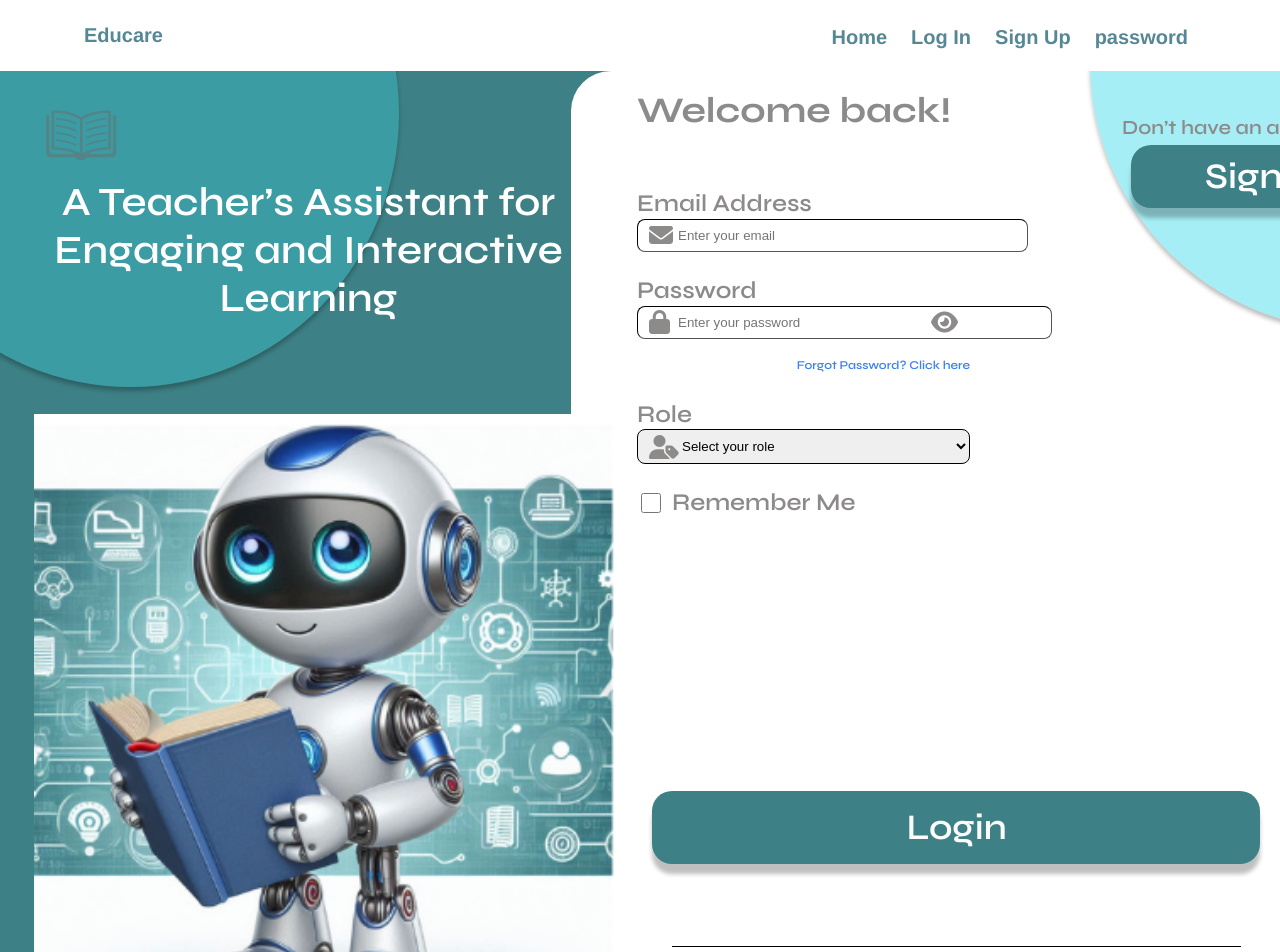
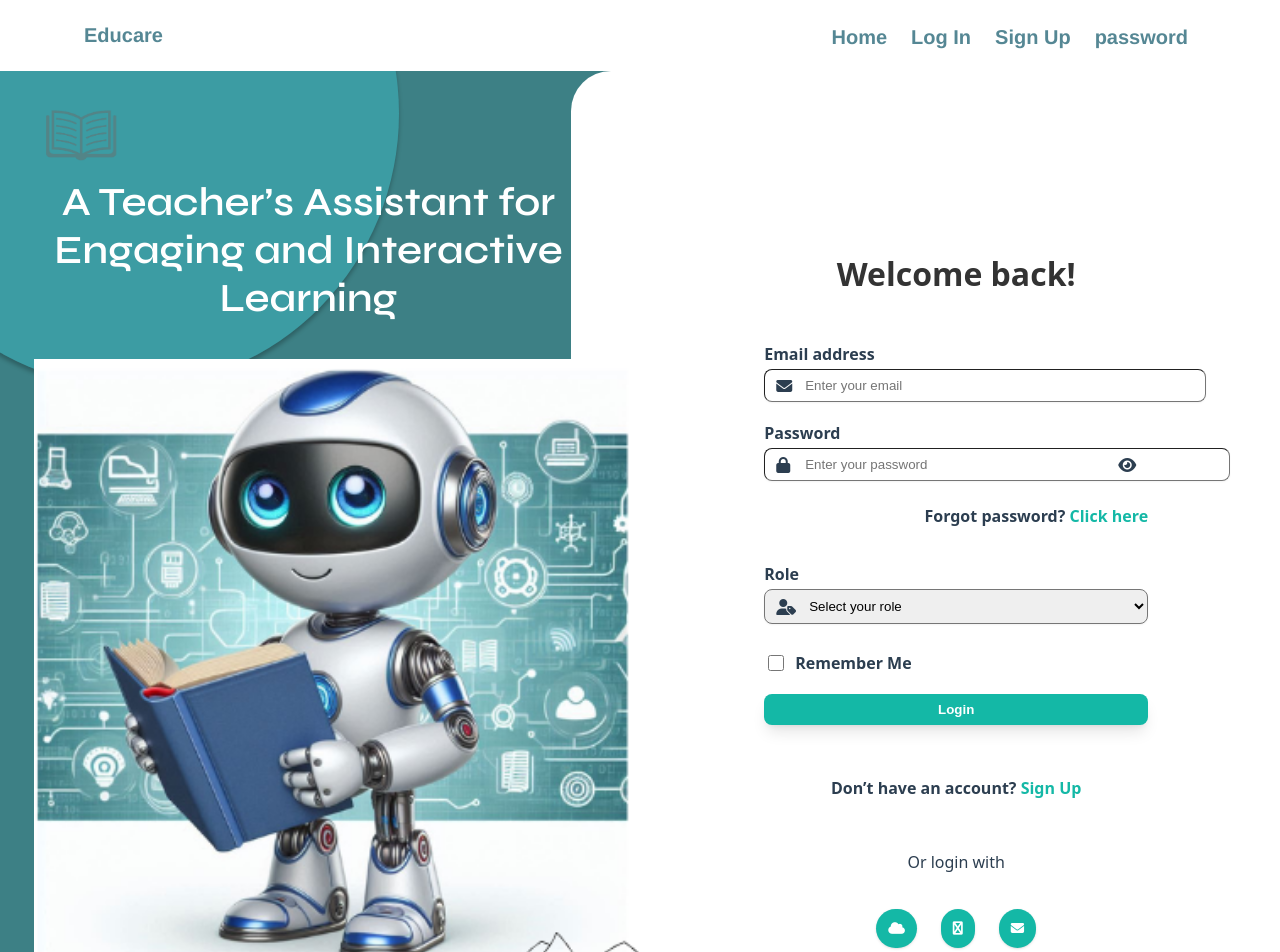
Before and after one commit to 23026475/Educare, a Vue app: page /login in a window 1280 px wide. Shown: the top 952 px of the page. Built offline with nearby package versions, Linux system fonts and the light colour scheme; some icons are missing.

Commit message:
styled login page

```diff
--- a/src/components/Container.vue
+++ b/src/components/Container.vue
@@ -1,24 +1,19 @@
 <template>
-  <div class="self-stretch h-[673px] relative max-w-full text-left text-5xl text-writing font-syne">
-    <div class="absolute top-[0px] left-[0px] w-full flex flex-row items-end justify-between max-w-full gap-5">
-      <!-- Welcome and Form Instructions -->
-      <div class="flex flex-col items-start justify-start gap-10 min-w-[333px] min-h-[185px] max-w-full mq975:gap-5">
-        <div class="self-stretch flex flex-row items-start justify-start relative max-w-full">
-          <h2 class="m-0 h-[78px] flex-1 relative text-17xl font-bold flex items-center max-w-full z-[2] mq975:text-3xl mq1000:text-10xl">
-            Welcome back!
-          </h2>
-        </div>
+  <div class="self-stretch h-[673px] relative max-w-full text-left text-gray-700 font-sans">
+    <div class="absolute top-40 left-0 w-full flex flex-col items-center gap-6">
+      <!-- Welcome Message -->
+      <h1 class="text-4xl font-bold text-writing mb-6">Welcome back!</h1>
 
       <!-- Form Fields -->
-        <div class="flex flex-col gap-6 w-full max-w-md">
+      <div class="flex flex-col gap-5 w-full max-w-sm">
         <!-- Email Field -->
-          <div class="flex flex-col w-full relative">
-            <label for="email" class="font-semibold text-lg">Email Address</label>
-            <div class="relative">
+        <div class="flex flex-col relative">
+          <label for="email" class="text-sm font-semibold">Email address</label>
+          <div class="relative mt-1">
             <input
               id="email"
               type="email"
-                class="border border-black rounded-lg px-4 py-2 pl-10 focus:outline-none focus:border-blue-500 w-full"
+              class="border border-gray-300 rounded-lg px-4 py-2 pl-10 focus:outline-none focus:border-teal-500 w-full shadow-sm"
               placeholder="Enter your email"
             />
             <i class="fas fa-envelope absolute top-1/2 left-3 transform -translate-y-1/2 text-gray-500"></i>
@@ -26,77 +21,96 @@
         </div>
 
         <!-- Password Field -->
-          <div class="flex flex-col w-full relative">
-            <label for="password" class="font-semibold text-lg">Password</label>
-            <div class="relative">
+        <div class="flex flex-col relative">
+          <label for="password" class="text-sm font-semibold">Password</label>
+          <div class="relative mt-1">
             <input
               id="password"
               type="password"
-                class="border border-black rounded-lg px-4 py-2 pl-10 pr-10 focus:outline-none focus:border-blue-500 w-full"
+              class="border border-gray-300 rounded-lg px-4 py-2 pl-10 pr-10 focus:outline-none focus:border-teal-500 w-full shadow-sm"
               placeholder="Enter your password"
             />
             <i class="fas fa-lock absolute top-1/2 left-3 transform -translate-y-1/2 text-gray-500"></i>
             <i class="fas fa-eye absolute top-1/2 right-3 transform -translate-y-1/2 text-gray-500 cursor-pointer"></i>
           </div>
-            <!-- Forgot Password Link -->
           <div class="text-right mt-2">
+            <p class="text-sm font-semibold text-gray-700">
+              Forgot password?
             <a
               @click="onForgotPasswordClick"
-                class="text-blue-500 hover:underline cursor-pointer font-semibold"
-                style="font-size: 0.75rem;"
+              class="text-teal-500 hover:underline text-xs font-semibold cursor-pointer"
             >
-                Forgot Password? Click here
+               Click here
             </a>
+          </p>
           </div>
         </div>
 
         <!-- Role Dropdown -->
-          <div class="flex flex-col w-full relative">
-            <label for="role" class="font-semibold text-lg">Role</label>
-            <div class="relative">
+        <div class="flex flex-col relative">
+          <label for="role" class="text-sm font-semibold">Role</label>
+          <div class="relative mt-1">
             <select
               id="role"
-                class="border border-black rounded-lg px-4 py-2 pl-10 focus:outline-none focus:border-blue-500 w-full"
+              class="border border-gray-300 rounded-lg px-4 py-2 pl-10 focus:outline-none focus:border-teal-500 w-full shadow-sm"
             >
               <option value="" disabled selected>Select your role</option>
-                <option value="educator">Student</option>
-                <option value="student">Learner</option>
-                <option value="educator">Teacher</option>
-                <option value="student">lecturer</option>
+              <option value="student">Student</option>
+              <option value="learner">Learner</option>
+              <option value="teacher">Teacher</option>
+              <option value="lecturer">Lecturer</option>
             </select>
             <i class="fas fa-user-tag absolute top-1/2 left-3 transform -translate-y-1/2 text-gray-500"></i>
           </div>
         </div>
 
         <!-- Remember Me Checkbox -->
-          <div class="flex items-center gap-2">
+        <div class="flex items-center gap-2 mt-2">
           <input
             id="remember"
             type="checkbox"
-              class="h-5 w-5 border border-black rounded focus:outline-none focus:border-blue-500"
+            class="h-4 w-4 text-teal-500 border-gray-300 rounded focus:ring-teal-500"
           />
-            <label for="remember" class="text-lg font-semibold">Remember Me</label>
-          </div>
-        </div>
+          <label for="remember" class="text-sm font-semibold">Remember Me</label>
         </div>
 
+        <!-- Login Button -->
+        <button
+          class="bg-teal-500 text-white font-semibold py-2 rounded-lg shadow-lg hover:bg-teal-600 transition duration-300"
+        >
+          Login
+        </button>
+
         <!-- Sign Up Section -->
-<div class="flex flex-col items-start justify-end pt-0 px-0 pb-2 box-border min-w-[377px] max-w-full text-center text-17xl text-gray mq450:min-w-full">
-  <div class="self-stretch h-[244px] relative">
-    <!-- Decorative Circle Background (adjusted to avoid overlap) -->
-    <div class="absolute top-[-480px] left-[100px] z-[0] shadow-[0px_4px_4px_rgba(0,_0,_0,_0.25)] rounded-full bg-darkturquoise-100 w-[535px] h-[545px] pointer-events-none"></div>
-
-    <div class="absolute top-[-120px] left-[141px] w-[223px] h-[39px]">
+        <div class="text-center mt-4">
+          <p class="text-sm font-semibold text-gray-700">
+            Don’t have an account?
             <a
-        class="relative font-semibold flex items-center justify-center w-full h-full cursor-pointer z-[2]  bg-teal-100 text-white py-3 px-8 shadow-[0px_10px_4px_rgba(0,_0,_0,_0.25)] hover:bg-cadetblue rounded-xl transition duration-300"
               @click="onSignUpTextClick"
+              class="text-teal-500 hover:underline cursor-pointer"
             >
               Sign Up
             </a>
+          </p>
         </div>
-    <div class="absolute top-[-150px] left-[132px] text-xl font-semibold text-writing z-[3] mq975:text-base">
-      Don’t have an account?
+
+        <!-- Or Login With Section -->
+        <div class="flex items-center justify-center my-4">
+          <span class="text-gray-500 text-sm">Or login with</span>
         </div>
+
+        <!-- Social Icons -->
+        <div class="flex justify-center gap-6 mb-4">
+          <!-- Placeholder Icons -->
+          <button class="bg-teal-500 p-3 rounded-full text-white shadow hover:bg-teal-600 transition">
+            <i class="fas fa-cloud"></i>
+          </button>
+          <button class="bg-teal-500 p-3 rounded-full text-white shadow hover:bg-teal-600 transition">
+            <i class="fas fa-windows"></i>
+          </button>
+          <button class="bg-teal-500 p-3 rounded-full text-white shadow hover:bg-teal-600 transition">
+            <i class="fas fa-envelope"></i>
+          </button>
         </div>
       </div>
     </div>
@@ -110,11 +124,17 @@ export default defineComponent({
   name: "ContentContainer",
   methods: {
     onSignUpTextClick() {
-      this.$router.push("/");
+      this.$router.push("/sign-up");
     },
-    onForgotPasswordClickClick() {
-      this.$router.push("/password-reset-page");
+    onForgotPasswordClick() {
+      this.$router.push("/password-reset");
     },
   },
 });
 </script>
+
+<style scoped>
+.text-writing {
+  color: #333; /* Custom color as seen in your screenshot */
+}
+</style>
--- a/src/pages/LoginPage.vue
+++ b/src/pages/LoginPage.vue
@@ -15,23 +15,9 @@
         <div
           class="flex-1 flex flex-row items-start justify-start relative max-w-full"
         >
-          <button
-            class="cursor-pointer [border:none] py-1.5 pl-1 pr-[3px] bg-teal-100 flex-1 shadow-[0px_10px_4px_rgba(0,_0,_0,_0.25)] rounded-xl flex flex-row items-start justify-start box-border max-w-full z-[1] hover:bg-cadetblue"
-          >
-            <div
-              class="h-[73px] w-[650px] relative shadow-[0px_10px_4px_rgba(0,_0,_0,_0.25)] rounded-xl bg-teal-100 hidden max-w-full"
-            />
-            <div
-              class="h-[61px] flex-1 relative text-17xl font-semibold font-syne text-gray text-center flex items-center justify-center max-w-full z-[2] mq450:text-3xl mq800:text-10xl"
-            >
-              Login
-            </div>
-          </button>
         </div>
       </div>
-      <div
-        class="w-[704px] h-px flex flex-row items-start justify-start py-0 pl-[35px] pr-[34px] box-border max-w-full"
-      >
+      <div>      >
         <div
           class="self-stretch flex-1 relative border-black border-t-[1px] border-solid box-border max-w-full z-[1]"
         />
@@ -42,7 +28,7 @@
         A Teacher’s Assistant for Engaging and Interactive Learning
       </h1>
       <img
-        class="w-[600px] h-[800px] absolute !m-[0] bottom-[-118px] left-[-537px] object-cover z-[5]"
+        class="w-[630px] h-[800px] absolute !m-[0] bottom-[-118px] left-[-537px] object-cover z-[5]"
         alt=""
         src="@/images/educare-logo.png"
       />
```
Lines whose indentation alone changed are shown as unchanged.
